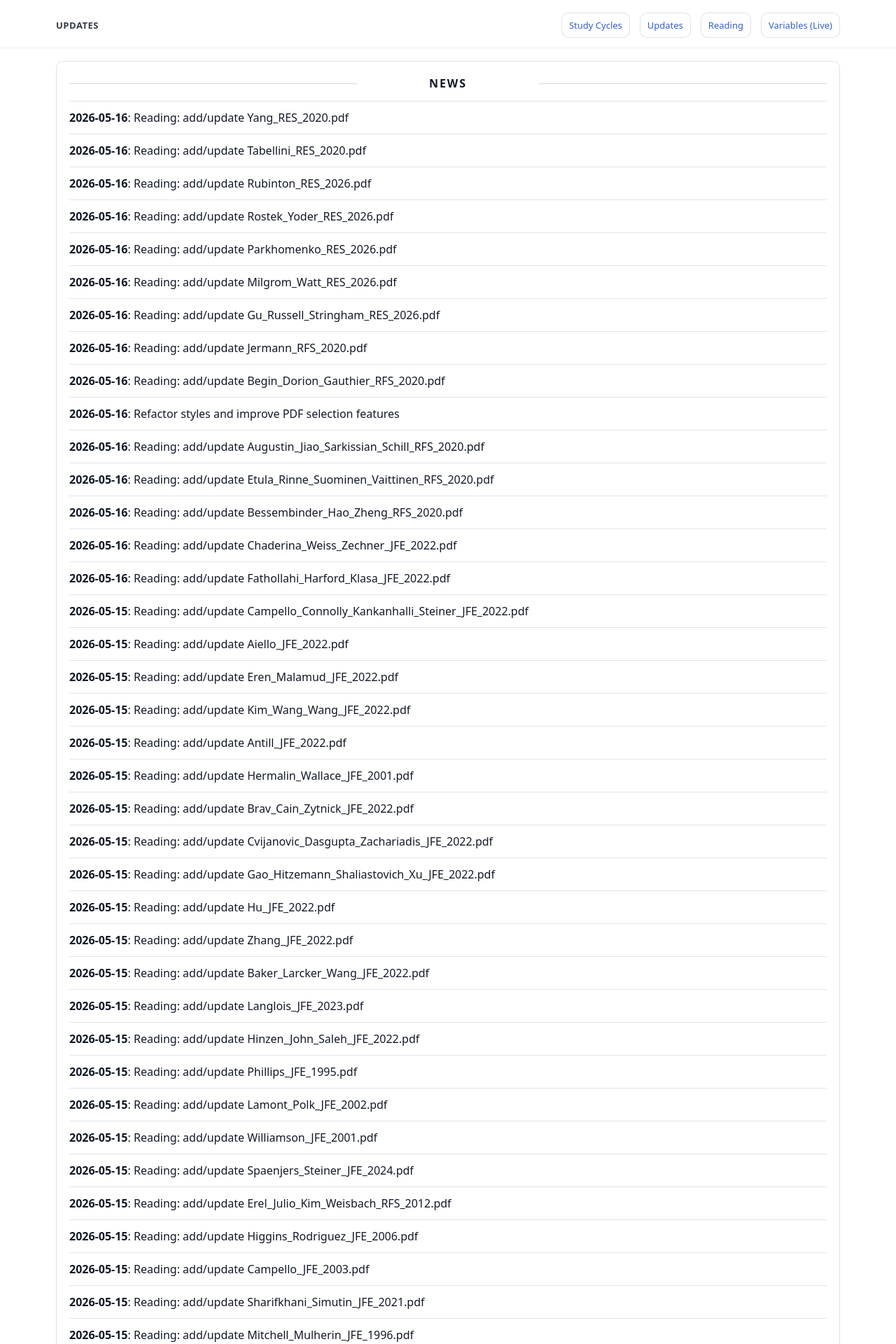
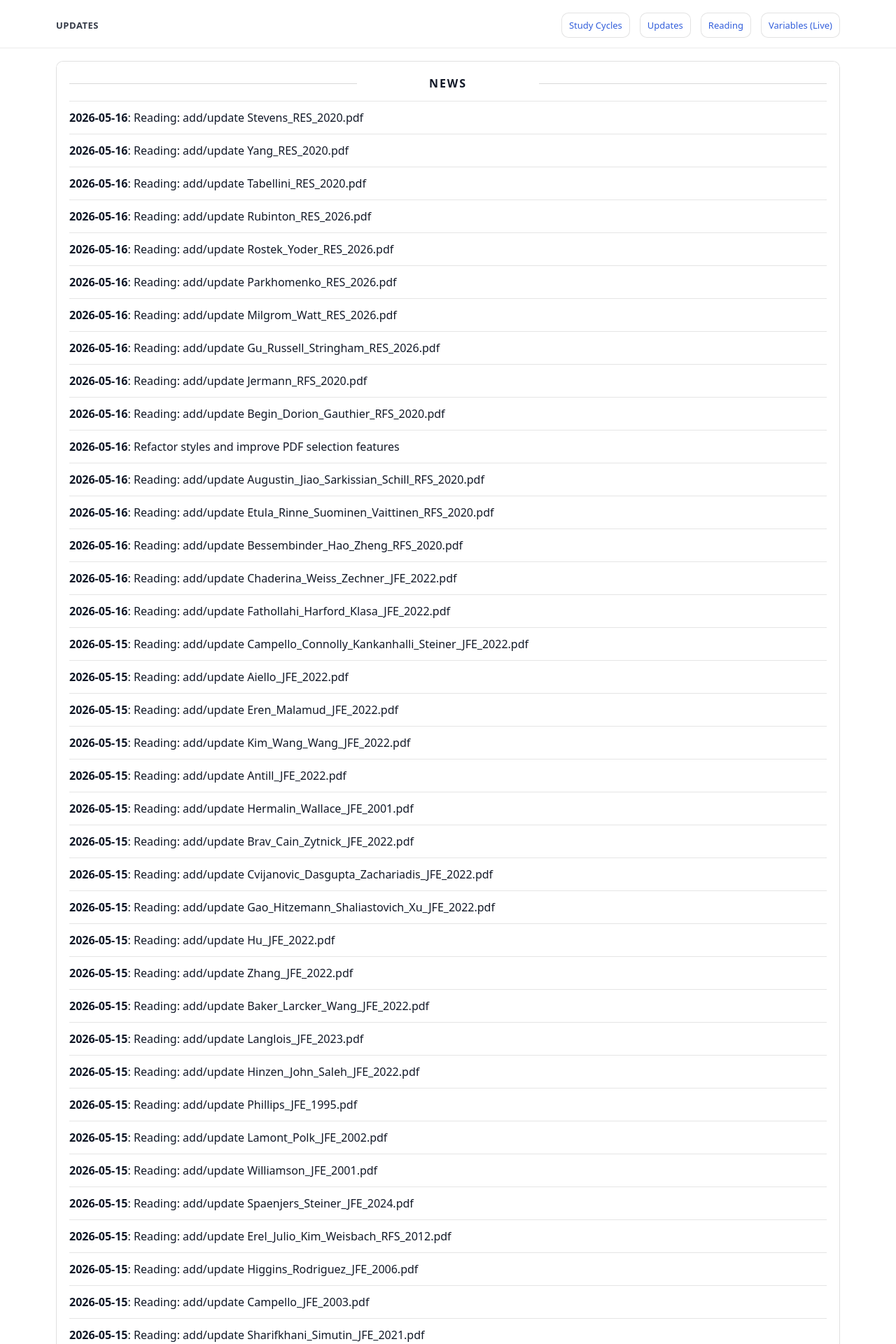
Before and after one commit to yaxinzn/study-archive, a Jekyll site: the page built from updates/index.md, in a window 1280 px wide. Shown: the top 1920 px of the page at 70% size. Built offline with Jekyll 4.4.1, drawn with Linux system fonts in a browser that asks for light colours; some of the changed text lies outside the part shown.

Commit message:
chore: update NEWS feed

```diff
--- a/_data/news.yml
+++ b/_data/news.yml
@@ -1,4 +1,7 @@
 # Auto-generated update history (sorted newest -> oldest). Do not edit manually.
+- ts: "1778926875"
+  date: "2026-05-16"
+  title: "Reading: add/update Stevens_RES_2020.pdf"
 - ts: "1778926758"
   date: "2026-05-16"
   title: "Reading: add/update Yang_RES_2020.pdf"
```
